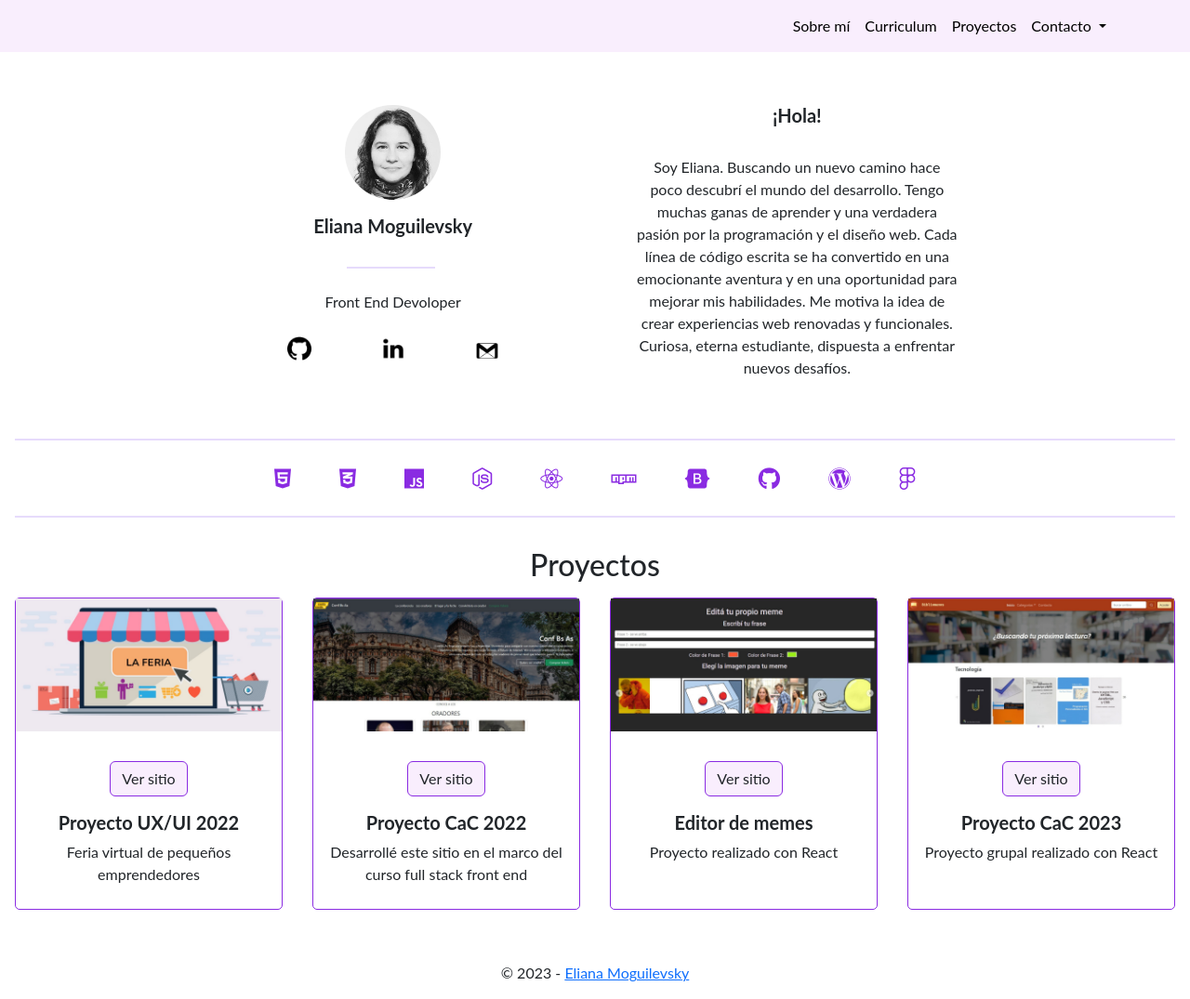
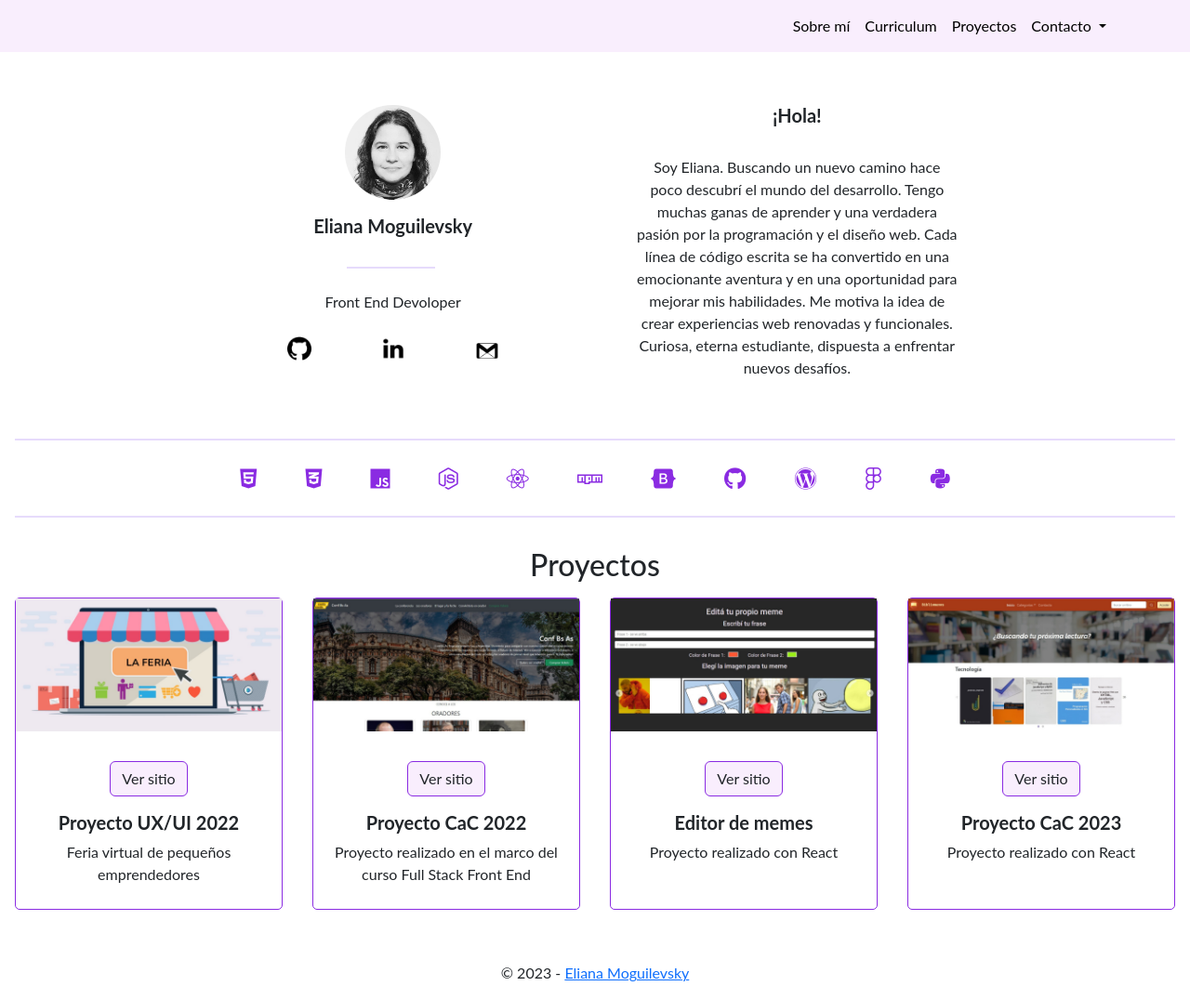
Before and after one commit to ElianaMoguilevsky/ID-Card-Web, a website: page index.html in a window 1280 px wide. Shown: the whole page at 93% size. Drawn offline with nearby package versions, Linux system fonts and the light colour scheme.

Commit message:
Corrección de textos en HTML

```diff
--- a/index.html
+++ b/index.html
@@ -29,7 +29,7 @@
             </li>
             <li class="nav-item">
               <a class="nav-link active"
-                href="https://drive.google.com/file/d/1Y9_DO4ObEVYL2egQLrI9HRsgEZpvZAb-/view?usp=drive_link"
+                href="https://drive.google.com/file/d/1ozHhlEJp2URa92Q5QHcp_JuaaQtsvWoH/view?usp=sharing"
                 target="_blank">Curriculum</a>
             </li>
             <li class="nav-item">
@@ -115,6 +115,7 @@
           <i class="fa-brands fa-github fa-xl p-4" style="color: blueviolet;"></i>
           <i class="fa-brands fa-wordpress fa-xl p-4" style="color: blueviolet;"></i>
           <i class="fa-brands fa-figma fa-xl p-4" style="color: blueviolet;"></i>
+          <i class="fa-brands fa-python fa-xl p-4" style="color: blueviolet;"></i>
           <div class="linea-horizontal-iconos"></div>
         </div>
 
@@ -153,7 +154,7 @@
           <a href="https://tp-integrador-full-stack-nodejs.netlify.app/" target="_blank"
             class="btn btn-ligth card-btn mb-3 mt-3">Ver sitio</a>
           <h5 class="card-title">Proyecto CaC 2022</h5>
-          <p class="card-text">Desarrollé este sitio en el marco del curso full stack front end</p>
+          <p class="card-text">Proyecto realizado en el marco del curso Full Stack Front End</p>
         </div>
       </div>
 
@@ -180,7 +181,7 @@
           <a href="https://eliana-moguilevsky-bibliomanos.netlify.app/" target="_blank"
             class="btn btn-ligth card-btn mb-3 mt-3">Ver sitio</a>
           <h5 class="card-title">Proyecto CaC 2023</h5>
-          <p class="card-text">Proyecto grupal realizado con React</p>
+          <p class="card-text">Proyecto realizado con React</p>
         </div>
       </div>
 
```
